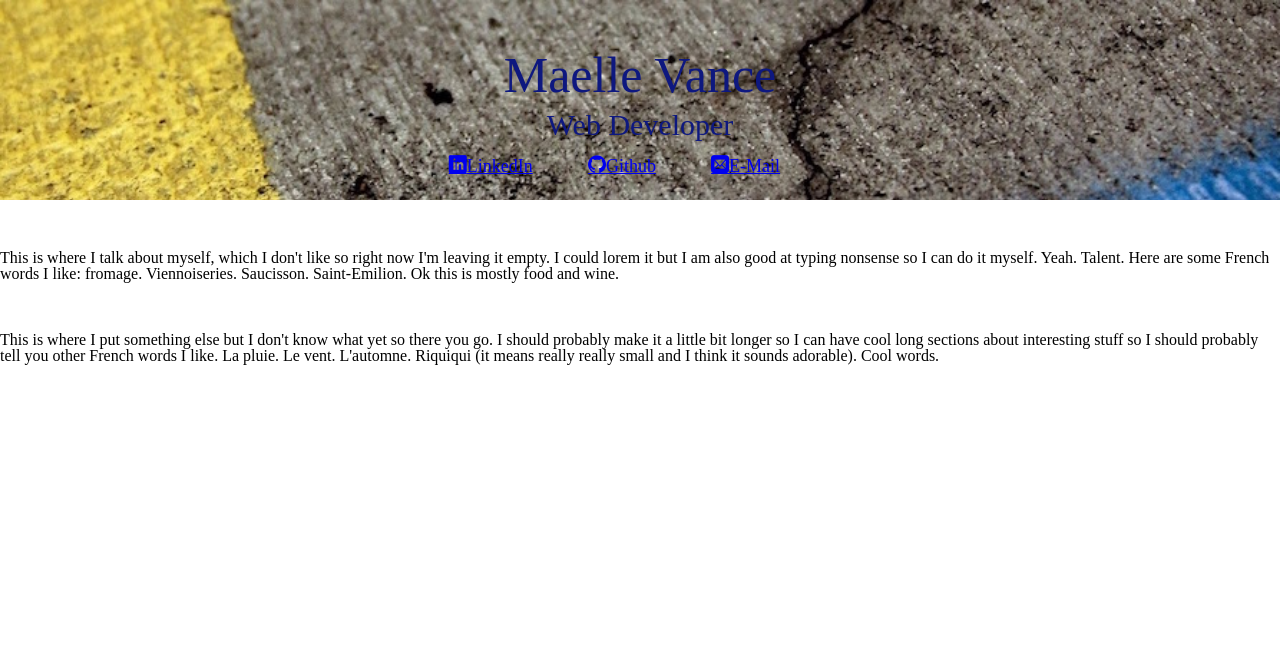
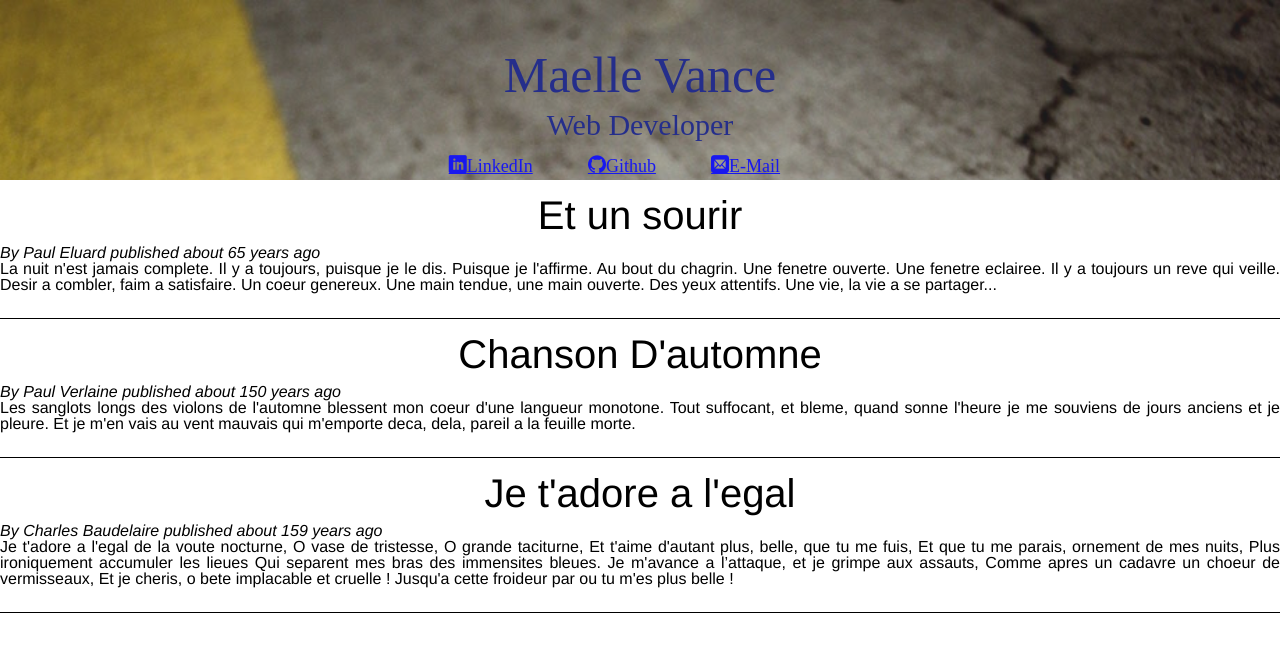
Before and after one commit to ellezv/portfolio, a plain HTML site: page index.html in a window 1280 px wide. Drawn offline with nearby package versions, Linux system fonts and the light colour scheme; files whose address does not match are found by name.

Commit message:
some style improvements, jQuery works

```diff
--- a/css/base.css
+++ b/css/base.css
@@ -1,8 +1,23 @@
-header {
-  background-image: url("../img/header-background.jpeg");
-  height: 200px;
-  background-size: 100%;
+* {
+  font-family: helvetica;
+}
+
+body {
+  line-height: 1.5;
+  font-size: 100%;
+
+}
+
+article {
+  border-bottom: 1px solid black;
+  margin: 0 3%;
+}
+
+.main-header {
+  background-image: url("../img/background.jpeg");
   background-repeat: no-repeat;
+  background-size: cover;
+  opacity: .9;
   color: #0E187F;
 }
 
@@ -20,6 +35,27 @@ header h3 {
   font-size: 30px;
 }
 
-main section {
-  margin-top: 50px;
+
+.template {
+  display: none;
 }
+
+a:visited {
+  color: #0E187F;
+}
+
+#articles h1 {
+  padding-top: 15px;
+  padding-bottom: 10px;
+  font-size: 40px;
+}
+
+.byline {
+  font-style: italic;
+}
+
+.article-body {
+  border-bottom: 1px solid black;
+  padding-bottom: 25px;
+  text-align: justify;
+}
--- a/css/modules.css
+++ b/css/modules.css
@@ -26,8 +26,6 @@ nav ul {
 
 .icon-menu:before {
   content: "\e9bd";
-  float: right;
-  margin: 2% 1% 1% 0;
   font-size: 40px;
 }
 
@@ -42,7 +40,6 @@ nav ul {
 .icon-linkedin:before {
   content: "\eac9";
 }
-
 
 @media only screen and (min-width: 640px) {
   .icon-menu {
@@ -61,4 +58,11 @@ nav ul {
     margin-right: 4%;
     font-size: 18px;
   }
+
+  nav:hover ul {
+    display:block;
+    position:static;
+    margin-top: 15px;
+    text-align: center;
+  }
 }
--- a/index.html
+++ b/index.html
@@ -11,7 +11,7 @@
   </head>
 
   <body>
-    <header>
+    <header class="main-header">
       <section>
         <h1>Maelle Vance</h1>
         <h3>Web Developer</h3>
@@ -20,7 +20,7 @@
         <nav>
           <div class="icon-menu"></div>
           <ul>
-            <li><a href="#" target="_blank"><span class="icon-linkedin">LinkedIn</span></a></li>
+            <li><a href="https://www.linkedin.com/in/maelle-vance-179487123" target="_blank"><span class="icon-linkedin">LinkedIn</span></a></li>
             <li><a href="#" target="_blank"><span class="icon-github">Github</span></a></li>
             <li><a href="mailto:maellevance@gmail.com"><span class="icon-mail">E-Mail</span></a></li>
           </ul>
@@ -30,13 +30,23 @@
       </section>
     </header>
     <main>
-      <section id="intro">
-        <p>This is where I talk about myself, which I don't like so right now I'm leaving it empty. I could lorem it but I am also good at typing nonsense so I can do it myself. Yeah. Talent. Here are some French words I like: fromage. Viennoiseries. Saucisson. Saint-Emilion. Ok this is mostly food and wine.</p>
-      </section>
-
-      <section id="other-id">
-        <p>This is where I put something else but I don't know what yet so there you go. I should probably make it a little bit longer so I can have cool long sections about interesting stuff so I should probably tell you other French words I like. La pluie. Le vent. L'automne. Riquiqui (it means really really small and I think it sounds adorable). Cool words.</p>
-      </section>
+      <section id="articles">
+                <article class="template" data-category="placeholder-category">
+                  <header class="article-header">
+                    <h1>Title</h1>
+                    <div class="byline">
+                      By <span></span>
+                      published <time pubdate datetime="2000-01-01">Publish Time</time>
+                    </div>
+                  </header>
+                <section class="article-body"></section>
+              </article>
+            </section>
     </main>
+    <footer>
+    </footer>
+    <script src="https://ajax.googleapis.com/ajax/libs/jquery/3.1.0/jquery.min.js"></script>
+  <script src="js/data.js"></script>
+  <script src="js/app.js"></script>
   </body>
 </html>
--- a/js/app.js
+++ b/js/app.js
@@ -0,0 +1,39 @@
+var articles = [];
+
+/* Object constructor based on my data*/
+function Article(obj) {
+  this.author = obj.author;
+  this.publishedOn = obj.publishedOn;
+  this.title = obj.title;
+  this.body = obj.body;
+  this.category = obj.category;
+}
+
+/* method for my Article object constructor so it will have my data*/
+Article.prototype.toHtml = function() {
+  var $newArticle = $('article.template').clone();
+  $newArticle.find('.byline span').text(this.author);
+  $newArticle.find('time[pubdate]').attr('title', this.publishedOn);
+  $newArticle.find('time').html('about ' + parseInt((new Date() - new Date(this.publishedOn)) / 60 / 60 / 24 / 365 / 1000) + ' years ago');
+  $newArticle.find('h1').html(this.title);
+  $newArticle.find('.article-body').html(this.body);
+  $newArticle.attr('data-category', this.category);
+
+  $newArticle.removeClass('template'); /* removing class so display changes from none to block */
+  return $newArticle;
+};
+
+/* sort method so object in myLocalData array with most recent publishedOn(=property) date (=value) will be first in the array */
+myLocalData.sort(function(a, b) {
+  return (new Date(b.publishedOn)) - (new Date(a.publishedOn));
+});
+
+/*  for each object in myLocalData array, create a new object with Article obj constructor, then push it to the articles array */
+myLocalData.forEach(function(obj) {
+  articles.push(new Article(obj));
+});
+
+/* appending each article to my html as a new <article> within my #articles section*/
+articles.forEach(function(a) {
+  $('#articles').append(a.toHtml());
+});
--- /dev/null
+++ b/js/data.js
@@ -0,0 +1,25 @@
+'use strict';
+/*I'm totally going to change that once I know what to put in here. Here's some French poetry in the meantime*/
+var myLocalData = [
+  {
+    title: 'Chanson D\'automne',
+    category: 'Categorie',
+    publishedOn: '1866-08-01',
+    body: '<p>Les sanglots longs des violons de l\'automne blessent mon coeur d\'une langueur monotone. Tout suffocant, et bleme, quand sonne l\'heure je me souviens de jours anciens et je pleure. Et je m\'en vais au vent mauvais qui m\'emporte deca, dela, pareil a la feuille morte.</p>',
+    author: 'Paul Verlaine'
+  },
+  {
+    title: 'Et un sourir',
+    category: 'Categorie',
+    publishedOn: '1951-06-06',
+    body:'<p>La nuit n\'est jamais complete. Il y a toujours, puisque je le dis. Puisque je l\'affirme. Au bout du chagrin. Une fenetre ouverte. Une fenetre eclairee. Il y a toujours un reve qui veille. Desir a combler, faim a satisfaire. Un coeur genereux. Une main tendue, une main ouverte. Des yeux attentifs. Une vie, la vie a se partager...</p>',
+    author: 'Paul Eluard',
+  },
+
+  {
+    title: 'Je t\'adore a l\'egal',
+    category: 'Categorie',
+    publishedOn: '1857-06-25',
+    body:'<p>Je t\'adore a l\'egal de la voute nocturne, O vase de tristesse, O grande taciturne, Et t\'aime d\'autant plus, belle, que tu me fuis, Et que tu me parais, ornement de mes nuits, Plus ironiquement accumuler les lieues Qui separent mes bras des immensites bleues. Je m\'avance a l’attaque, et je grimpe aux assauts, Comme apres un cadavre un choeur de vermisseaux, Et je cheris, o bete implacable et cruelle ! Jusqu\'a cette froideur par ou tu m\'es plus belle !</p>',
+    author: 'Charles Baudelaire'
+  }];
```
Also changed, not shown: img/background.jpeg (added).
